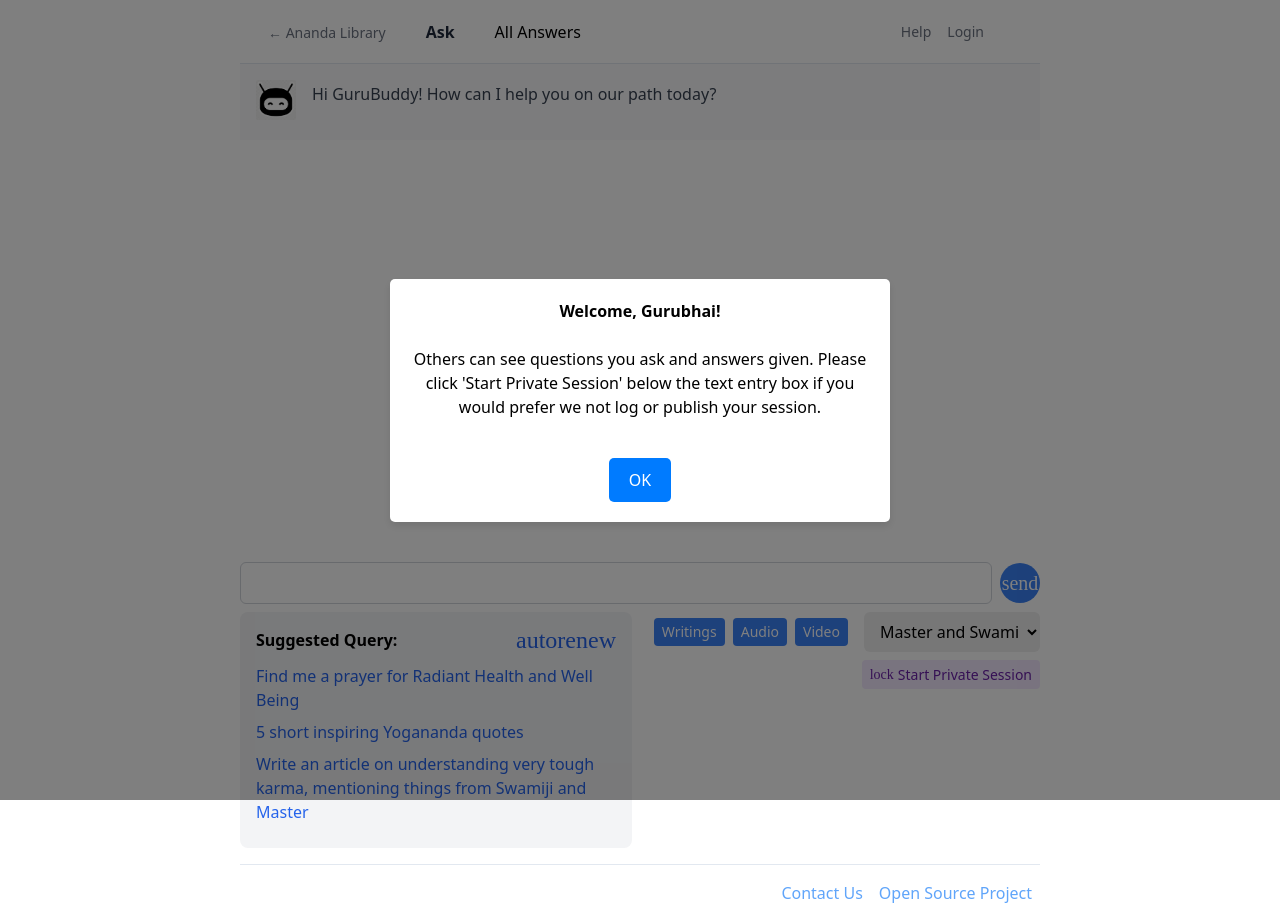
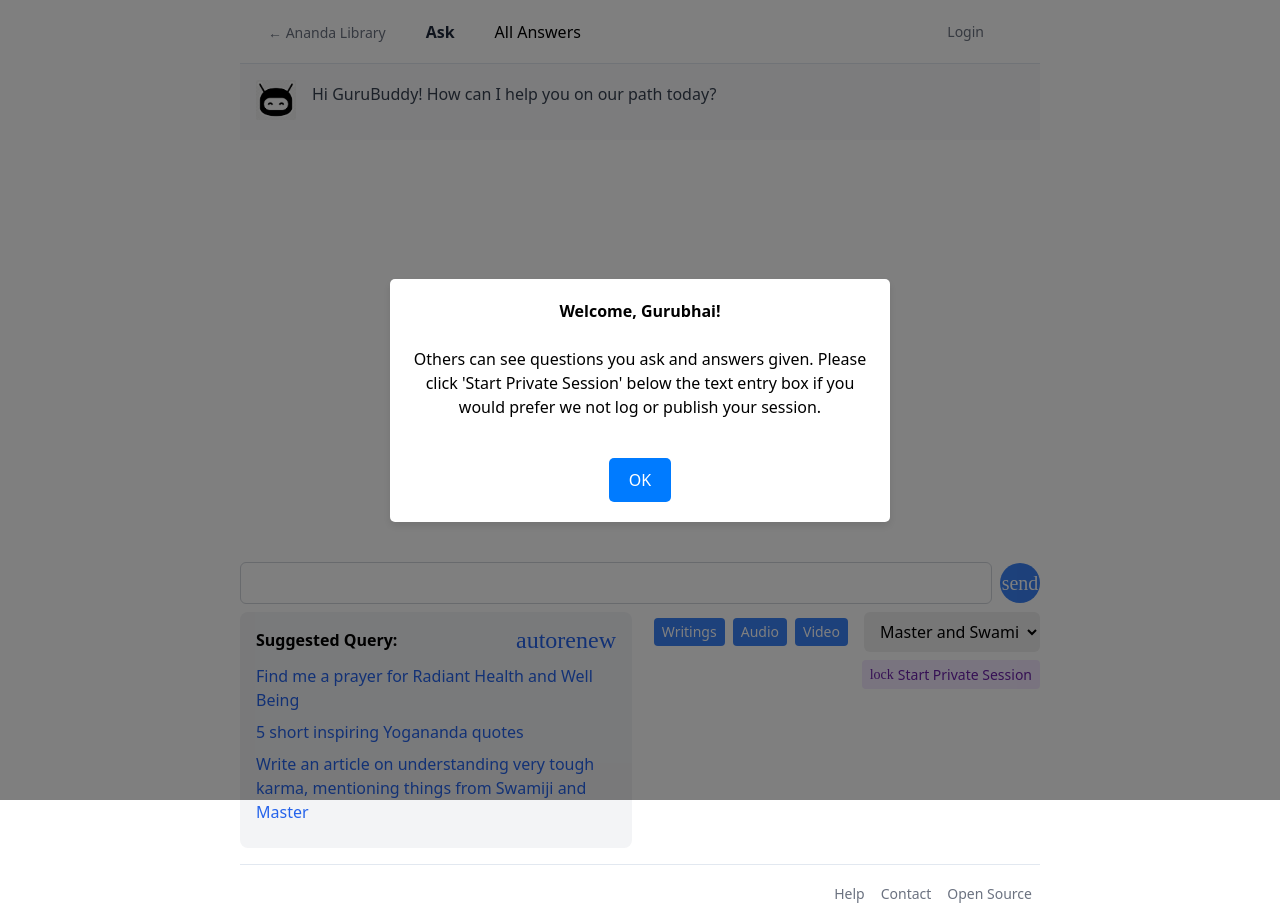
Before and after one commit to mayooear/gpt4-pdf-chatbot-langchain, a Next.js app: page / in a window 1280 px wide. Built offline with nearby package versions, Linux system fonts and the light colour scheme.

Commit message:
Move help link to footer

```diff
--- a/components/Footer.tsx
+++ b/components/Footer.tsx
@@ -3,11 +3,27 @@ import Link from 'next/link';
 
 const Footer: React.FC = () => {
   return (
-    <footer className="bg-white text-gray-200 py-4 border-t border-t-slate-200">
+    <footer className="bg-white text-gray-500 py-4 border-t border-t-slate-200">
       <div className="container mx-auto flex justify-end items-center">
         <div>
-          <Link href="/contact" className="text-blue-400 hover:underline mx-2">Contact Us</Link>
-          <a href="https://github.com/anandaworldwide/ananda-library-chatbot" className="text-blue-400 hover:underline mx-2">Open Source Project</a>
+          <a
+            href="https://www.anandalibrary.org/content/ai-chatbot-intro/"
+            className="text-sm hover:text-slate-600 cursor-pointer mx-2"
+          >
+            Help
+          </a>
+          <Link
+            href="/contact"
+            className="text-sm hover:text-slate-600 cursor-pointer mx-2"
+          >
+            Contact
+          </Link>
+          <a
+            href="https://github.com/anandaworldwide/ananda-library-chatbot"
+            className="text-sm hover:text-slate-600 cursor-pointer mx-2"
+          >
+            Open Source
+          </a>
         </div>
       </div>
     </footer>
--- a/components/layout.tsx
+++ b/components/layout.tsx
@@ -33,10 +33,6 @@ export default function Layout({ children }: LayoutProps) {
     logEvent('click_back_to_library', 'Navigation', '');
   };
 
-  const handleHelp = () => {
-    logEvent('click_help', 'Navigation', '');
-  };
-
   return (
     <div className="mx-auto flex flex-col min-h-screen max-w-[800px]">
       <header className="sticky top-0 z-40 bg-white w-full">
@@ -69,13 +65,6 @@ export default function Layout({ children }: LayoutProps) {
             </div>
           </nav>
           <nav className="mr-4 pr-6 flex space-x-4">
-            <a
-              href="https://www.anandalibrary.org/content/ai-chatbot-intro/"
-              className="text-sm text-gray-500 hover:text-slate-600 cursor-pointer"
-              onClick={handleHelp}
-            >
-              Help
-            </a>
             {isLoggedIn ? (
               <a
                 href="#"
```
